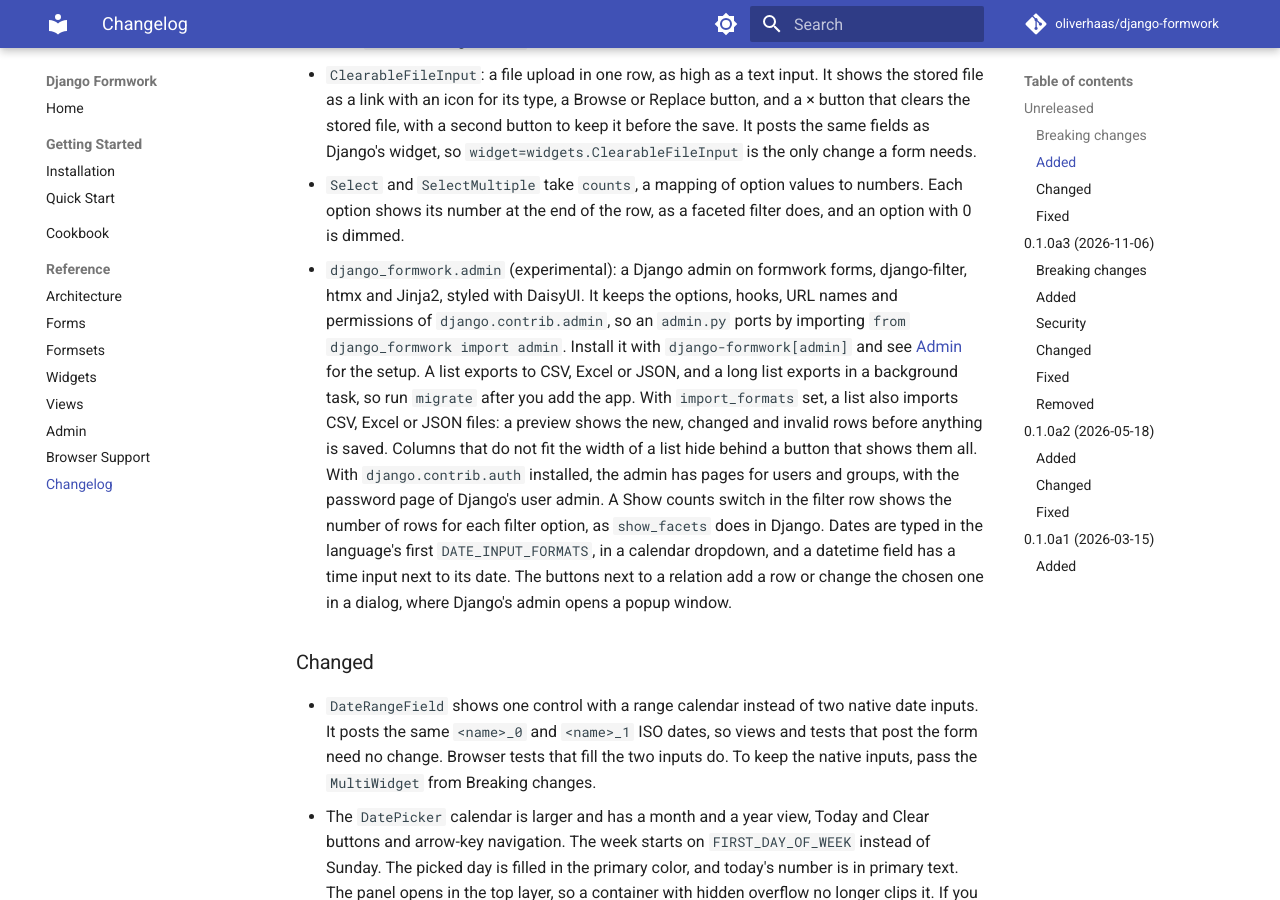
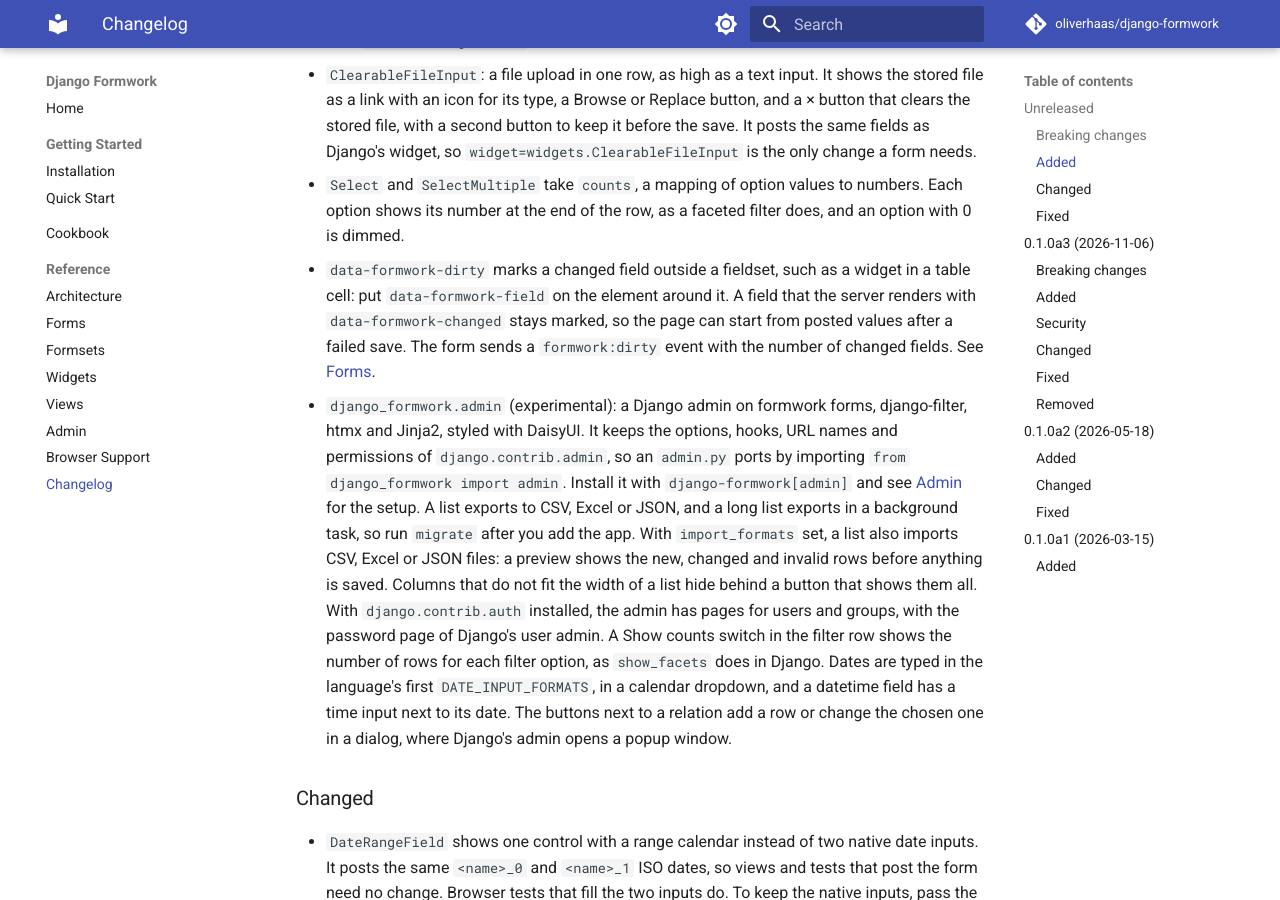
Before and after one commit to oliverhaas/django-formwork, an MkDocs documentation site: the page built from docs/reference/changelog.md, in a window 1280 px wide and 900 px high, scrolled down 890 px. Built offline with MkDocs 1.6.1 and Material for MkDocs 9.7.7, drawn with Linux system fonts in a browser that asks for light colours; comment, search, counter and statistics services are not loaded; the version menu is left out; some of the changed text lies outside the part shown.

Commit message:
feat(forms): mark changed fields outside a fieldset and keep the marks after a morph

````diff
--- a/django_formwork/static/formwork/formwork-core.js
+++ b/django_formwork/static/formwork/formwork-core.js
@@ -11,7 +11,8 @@
  *   2. Native browser validation disabling on forms with formwork error
  *      tooltips (CSP-safe replacement for an inline <script>).
  *   3. Dirty-field highlighting (opt-in via data-formwork-dirty) that
- *      toggles a .formwork-dirty class on the containing fieldset.
+ *      toggles a .formwork-dirty class on the containing fieldset, or on
+ *      an element marked data-formwork-field.
  *
  * Load via {% formwork_core_js %} if you're using {{ form.media }} for
  * the per-widget Alpine code; the bundle {% formwork_js %} already
@@ -44,9 +45,15 @@ document.addEventListener("htmx:after:swap", disableNativeValidation);
 
 // --- Dirty-field highlighting (opt-in via data-formwork-dirty) ---
 // Tracks each field's initial value and toggles a .formwork-dirty class
-// on the containing fieldset when the current value differs.
+// on the containing fieldset when the current value differs.  A field
+// outside a fieldset, such as a widget in a table cell, sits in an element
+// marked data-formwork-field.  The server marks a field data-formwork-changed
+// when the posted value already differs from the initial one: after a failed
+// save, the page starts from the posted values.  After each check the form
+// sends formwork:dirty with the number of changed fields.
 
 const DIRTY_CLS = "formwork-dirty";
+const FIELD = "fieldset.fieldset, [data-formwork-field]";
 
 const getFieldValue = (el) => {
   if (el.type === "checkbox" || el.type === "radio") return el.checked ? el.value : "";
@@ -113,22 +120,34 @@ const initDirtyTracking = (form) => {
 
   // A field with several inputs (a date range) is dirty while any of them
   // differs, whichever one the event came from.
-  const check = (el) => {
-    const selectMultiple = el.closest?.("details.formwork-select-multiple");
-    const fieldset = (selectMultiple || el).closest?.("fieldset.fieldset");
-    if (!fieldset) return;
-    if (selectMultiple) {
-      fieldset.classList.toggle(DIRTY_CLS, getSelectMultipleValue(selectMultiple) !== (baseline.get(selectMultiple) ?? ""));
-      return;
-    }
-    const controls = [...fieldset.querySelectorAll("input[name], select[name], textarea[name]")];
-    const dirty = controls.some(
-      (control) => control.form === form && !control.closest("details.formwork-select-multiple") && changed(control),
-    );
-    fieldset.classList.toggle(DIRTY_CLS, dirty);
+  const dirty = (field) => {
+    if (field.hasAttribute("data-formwork-changed")) return true;
+    const selectMultiple = field.querySelector("details.formwork-select-multiple");
+    if (selectMultiple) return getSelectMultipleValue(selectMultiple) !== (baseline.get(selectMultiple) ?? "");
+    const controls = [...field.querySelectorAll("input[name], select[name], textarea[name]")];
+    return controls.some((control) => control.form === form && changed(control));
   };
 
-  snapshot();
+  const report = () => {
+    const count = form.querySelectorAll(`.${DIRTY_CLS}`).length;
+    form.dispatchEvent(new CustomEvent("formwork:dirty", { bubbles: true, detail: { count } }));
+  };
+
+  const check = (el) => {
+    const field = (el.closest?.("details.formwork-select-multiple") || el).closest?.(FIELD);
+    if (!field || !form.contains(field)) return;
+    field.classList.toggle(DIRTY_CLS, dirty(field));
+    report();
+  };
+
+  // Every field again: a new baseline leaves only the ones the server marked.
+  const refresh = () => {
+    snapshot();
+    for (const field of form.querySelectorAll(FIELD)) field.classList.toggle(DIRTY_CLS, dirty(field));
+    report();
+  };
+
+  refresh();
   form.addEventListener("input", (e) => check(e.target));
   form.addEventListener("change", (e) => check(e.target));
 
@@ -137,11 +156,11 @@ const initDirtyTracking = (form) => {
   form.addEventListener("htmx:after:swap", (e) => {
     const target = e.detail?.ctx?.target;
     if (target instanceof Element && !target.contains(form)) return;
-    requestAnimationFrame(snapshot);
+    requestAnimationFrame(refresh);
   });
 
   // Expose snapshot for programmatic reset.
-  form._formworkDirtySnapshot = snapshot;
+  form._formworkDirtySnapshot = refresh;
 };
 
 const initAllDirtyForms = () => {
@@ -155,7 +174,17 @@ if (document.readyState === "loading") {
 } else {
   initAllDirtyForms();
 }
-document.addEventListener("htmx:after:swap", initAllDirtyForms);
+// A morph of an element around a tracked form brings new server values too;
+// the form's own listener sees only the swaps of the form and inside it.
+document.addEventListener("htmx:after:swap", (e) => {
+  const target = e.detail?.ctx?.target;
+  for (const form of document.querySelectorAll("form[data-formwork-dirty]")) {
+    if (!form._formworkDirtySnapshot) initDirtyTracking(form);
+    else if (target instanceof Element && target !== form && target.contains(form)) {
+      requestAnimationFrame(form._formworkDirtySnapshot);
+    }
+  }
+});
 
 // --- Inline disclosure sizing (help text + inline errors) ---
 // The help/error collapsible is a native <details class="formwork-disclosure">.
--- a/django_formwork/static/formwork/formwork.css
+++ b/django_formwork/static/formwork/formwork.css
@@ -48,12 +48,13 @@
 /* Focus ring in primary, like the floating label above a focused field.
    DaisyUI draws it in base-content.  Formwork's widget rules @apply it
    next to input/select/textarea, so it carries their specificity and the
-   more specific error and dirty-field variants still win. */
+   more specific error variants still win.  A changed field sets
+   --formwork-focus-color to accent, so it keeps its color while focused. */
 @utility focus-primary {
     &:focus,
     &:focus-within,
     &:open {
-        --input-color: var(--color-primary);
+        --input-color: var(--formwork-focus-color, var(--color-primary));
     }
 }
 
@@ -64,7 +65,7 @@
     @layer daisyui.l1.l2.l3 {
         :is(.input, .select, .textarea):is(:focus, :focus-within),
         .select:open {
-            --input-color: var(--color-primary);
+            --input-color: var(--formwork-focus-color, var(--color-primary));
         }
     }
 }
@@ -136,7 +137,7 @@
    error while invalid.  :where() keeps both rules at one specificity, so
    source order decides and the error colour wins over the focus colour. */
 .floating-label:where(:focus-within, :has(details[open])) > span {
-    @apply text-primary;
+    color: var(--formwork-focus-color, var(--color-primary));
 }
 
 .floating-label:where(:has([aria-invalid="true"])) > span {
@@ -825,7 +826,7 @@ details.formwork-select-multiple > summary {
    search box takes focus. */
 details.formwork-select[open] > summary,
 details.formwork-select-multiple[open] > summary {
-    --input-color: var(--color-primary);
+    --input-color: var(--formwork-focus-color, var(--color-primary));
     background-image: linear-gradient(135deg, #0000 50%, currentColor 50%), linear-gradient(45deg, currentColor 50%, #0000 50%);
 }
 
@@ -1284,50 +1285,56 @@ details.formwork-disclosure[open] > summary > .formwork-disclosure-row > .icon {
 /* ================================================================
    Dirty-field indicator (opt-in via data-formwork-dirty on <form>)
    When a field's value changes from its initial server-rendered state,
-   formwork.js adds .formwork-dirty to the containing fieldset.
+   formwork.js adds .formwork-dirty to the containing fieldset, or to
+   the element marked data-formwork-field (a table cell).
    DaisyUI's -accent variants highlight the modified input.
    ================================================================ */
 
-fieldset.formwork-dirty input:not([type="checkbox"]):not([type="radio"]):not([type="file"]):not([type="hidden"]):not([type="range"]):not(.combobox-input):not(.dropdown-content *):not(.input *):not(.otp > input):not(.date-picker-label *):not(.date-range-field *) {
+/* The focus ring and the floating label of a changed field stay accent. */
+.formwork-dirty {
+    --formwork-focus-color: var(--color-accent);
+}
+
+.formwork-dirty input:not([type="checkbox"]):not([type="radio"]):not([type="file"]):not([type="hidden"]):not([type="range"]):not(.combobox-input):not(.dropdown-content *):not(.input *):not(.otp > input):not(.date-picker-label *):not(.date-range-field *) {
     @apply input-accent;
 }
 
-fieldset.formwork-dirty .otp {
+.formwork-dirty .otp {
     @apply otp-accent;
 }
 
-fieldset.formwork-dirty .date-picker-label,
-fieldset.formwork-dirty .date-range-field,
-fieldset.formwork-dirty .clearable-file-input-row {
+.formwork-dirty .date-picker-label,
+.formwork-dirty .date-range-field,
+.formwork-dirty .clearable-file-input-row {
     @apply input-accent;
 }
 
-fieldset.formwork-dirty textarea {
+.formwork-dirty textarea {
     @apply textarea-accent;
 }
 
-fieldset.formwork-dirty select {
+.formwork-dirty select {
     @apply select-accent;
 }
 
-fieldset.formwork-dirty input[type="checkbox"]:not(.hidden) {
+.formwork-dirty input[type="checkbox"]:not(.hidden) {
     @apply checkbox-accent;
 }
 
-fieldset.formwork-dirty input[type="radio"]:not(.mask):not(.rating-hidden) {
+.formwork-dirty input[type="radio"]:not(.mask):not(.rating-hidden) {
     @apply radio-accent;
 }
 
-fieldset.formwork-dirty input[type="range"] {
+.formwork-dirty input[type="range"] {
     @apply range-accent;
 }
 
-fieldset.formwork-dirty input.toggle {
+.formwork-dirty input.toggle {
     @apply toggle-accent;
 }
 
-fieldset.formwork-dirty details.formwork-select > summary,
-fieldset.formwork-dirty details.formwork-select-multiple > summary {
+.formwork-dirty details.formwork-select > summary,
+.formwork-dirty details.formwork-select-multiple > summary {
     @apply border-accent;
 }
 
--- a/docs/reference/changelog.md
+++ b/docs/reference/changelog.md
@@ -44,6 +44,11 @@
 - `Select` and `SelectMultiple` take `counts`, a mapping of option values to numbers.
   Each option shows its number at the end of the row, as a faceted filter does, and an
   option with 0 is dimmed.
+- `data-formwork-dirty` marks a changed field outside a fieldset, such as a widget in a
+  table cell: put `data-formwork-field` on the element around it. A field that the
+  server renders with `data-formwork-changed` stays marked, so the page can start from
+  posted values after a failed save. The form sends a `formwork:dirty` event with the
+  number of changed fields. See [Forms](forms.md#changed-field-highlight).
 - `django_formwork.admin` (experimental): a Django admin on formwork forms, django-filter,
   htmx and Jinja2, styled with DaisyUI. It keeps the options, hooks, URL names and
   permissions of `django.contrib.admin`, so an `admin.py` ports by importing
@@ -154,6 +159,10 @@
   in its `widget` attribute like Django admin's `RelatedFieldWidgetWrapper`, rendered
   without the stacked choice list. `BoundField.widget_type` names the wrapped widget
   now.
+- With `data-formwork-dirty`, a field kept its changed mark after an htmx morph of an
+  element around the form, such as the page content, even when the server sent the
+  saved value back. The marks compared against the values from before the morph. They
+  now start again from the values the server sent.
 
 ## 0.1.0a3 (2026-11-06)
 
--- a/docs/reference/forms.md
+++ b/docs/reference/forms.md
@@ -180,6 +180,35 @@ where it covers the field-level skips.
 The [cookbook](../cookbook.md#step-6-skip-validation-for-unchanged-fields)
 walks through a legacy-data example.
 
+## Changed-field highlight
+
+`data-formwork-dirty` on a `<form>` marks each field whose value differs from
+the value the page loaded with. The field's border and focus ring take the
+accent color, and typing the old value back removes the mark. It works on any
+form, bound to a formwork form or not:
+
+```html
+<form method="post" data-formwork-dirty>
+  {% csrf_token %}
+  {{ form }}
+  <button type="submit" class="btn btn-primary">Save</button>
+</form>
+```
+
+The browser compares the values; the server is not asked. A few attributes
+and an event adapt it to markup that is not a field group:
+
+| Name | On | Effect |
+|---|---|---|
+| `data-formwork-field` | any element around a control | Gets the mark, as a field group's `fieldset` does. A table cell with an input is the usual case |
+| `data-formwork-changed` | a `fieldset` or a `data-formwork-field` element | Keeps the mark from the server. Set it when a failed save renders a value the user changed, since that value is the page's value now |
+| `formwork:dirty` | dispatched on the form, bubbles | `event.detail.count` is the number of marked fields, sent after each change. A save bar can show it |
+
+A morph of the form, or of an element around it, makes the new values the ones
+to compare against, and keeps only the marks that the server set. The
+[admin](admin.md#editable-columns) marks the changed cells of a list with
+`list_editable` this way.
+
 ## Async validation and saving
 
 `ais_valid()`, `afull_clean()`, and `asave()` are async counterparts to
````
